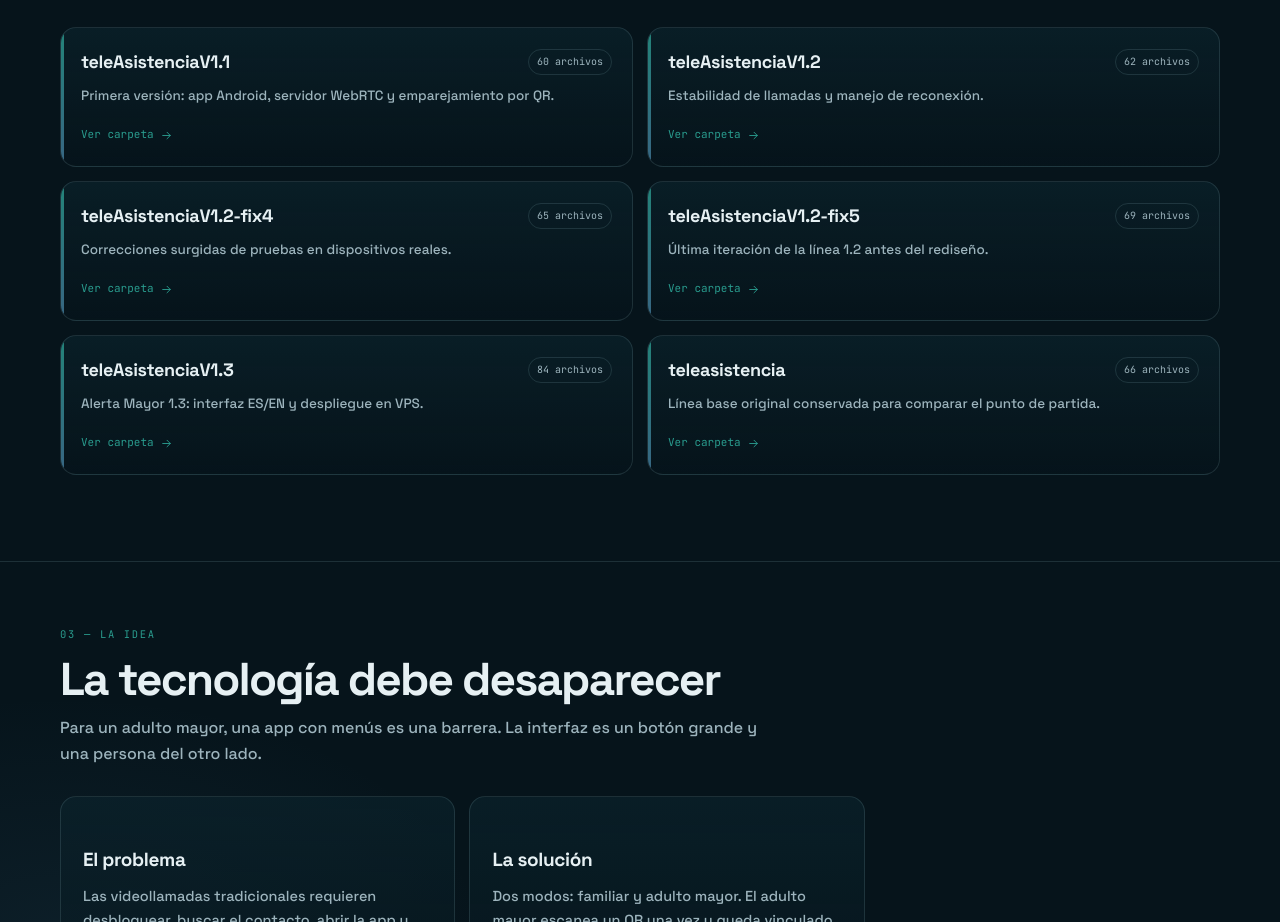
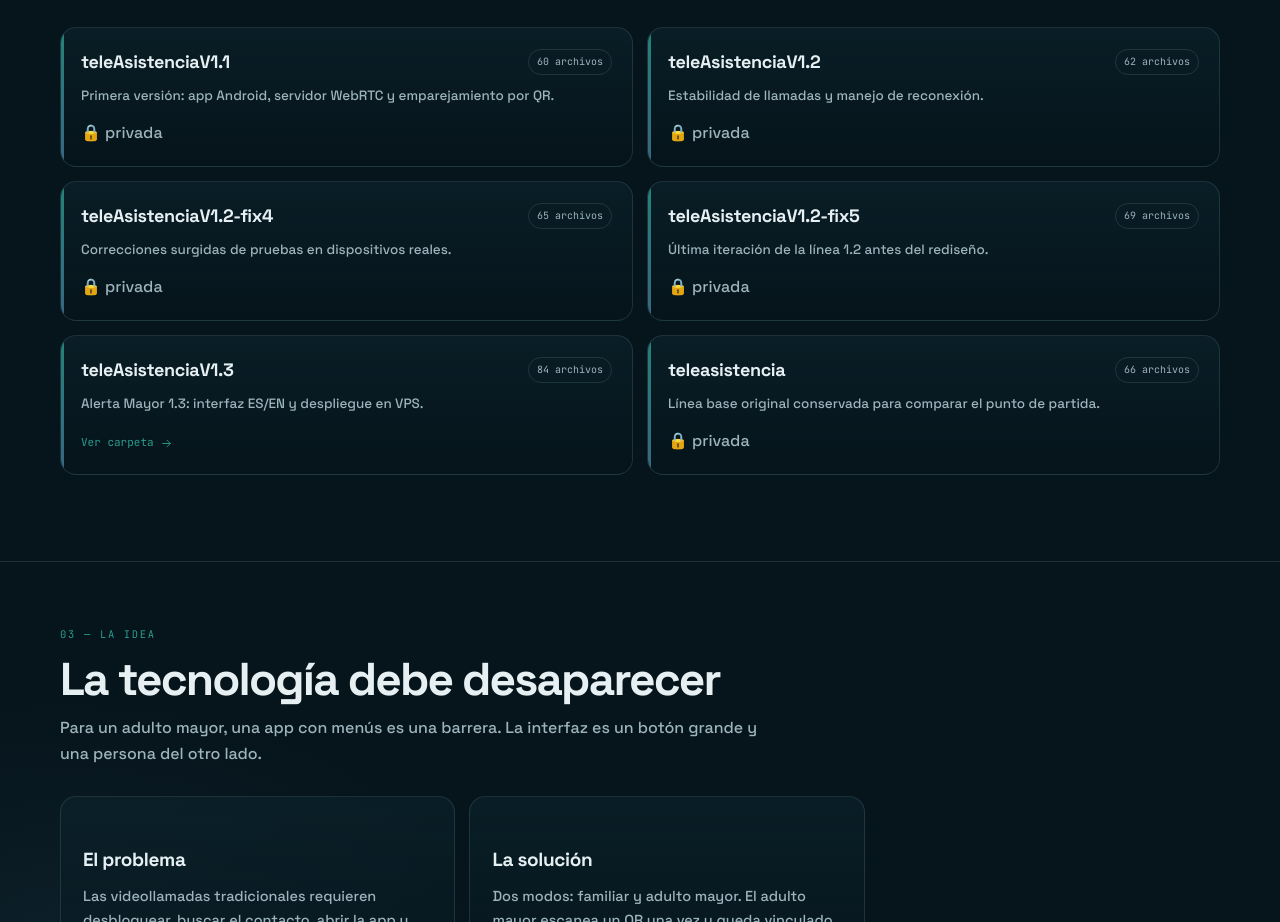
Before and after one commit to jmadasme/teleasistencia, a plain HTML site: page docs/index.html in a window 1280 px wide. Shown: the part 1554-2476 px from the top of the page. Drawn offline with Linux system fonts and the light colour scheme; no server answers.

Commit message:
feat: marcar 5 versiones privadas en la página

```diff
--- a/docs/index.html
+++ b/docs/index.html
@@ -226,19 +226,19 @@ h2{font-size:clamp(30px,4vw,46px);line-height:1.05;letter-spacing:-.04em;margin:
   <div class="versions"><article class="version reveal">
   <div class="version-top"><h3>teleAsistenciaV1.1</h3><span class="count">60 archivos</span></div>
   <p>Primera versión: app Android, servidor WebRTC y emparejamiento por QR.</p>
-  <a href="https://github.com/jmadasme/teleasistencia/tree/main/versions/teleAsistenciaV1.1" target="_blank" rel="noopener">Ver carpeta <svg viewBox="0 0 24 24" width="13" height="13" fill="none" stroke="currentColor" stroke-width="1.7" stroke-linecap="round" stroke-linejoin="round" aria-hidden="true"><path d="M5 12h14M13 6l6 6-6 6"/></svg></a>
+  <span class="lock" style="color:var(--muted)">🔒 privada</span>
 </article><article class="version reveal">
   <div class="version-top"><h3>teleAsistenciaV1.2</h3><span class="count">62 archivos</span></div>
   <p>Estabilidad de llamadas y manejo de reconexión.</p>
-  <a href="https://github.com/jmadasme/teleasistencia/tree/main/versions/teleAsistenciaV1.2" target="_blank" rel="noopener">Ver carpeta <svg viewBox="0 0 24 24" width="13" height="13" fill="none" stroke="currentColor" stroke-width="1.7" stroke-linecap="round" stroke-linejoin="round" aria-hidden="true"><path d="M5 12h14M13 6l6 6-6 6"/></svg></a>
+  <span class="lock" style="color:var(--muted)">🔒 privada</span>
 </article><article class="version reveal">
   <div class="version-top"><h3>teleAsistenciaV1.2-fix4</h3><span class="count">65 archivos</span></div>
   <p>Correcciones surgidas de pruebas en dispositivos reales.</p>
-  <a href="https://github.com/jmadasme/teleasistencia/tree/main/versions/teleAsistenciaV1.2-fix4" target="_blank" rel="noopener">Ver carpeta <svg viewBox="0 0 24 24" width="13" height="13" fill="none" stroke="currentColor" stroke-width="1.7" stroke-linecap="round" stroke-linejoin="round" aria-hidden="true"><path d="M5 12h14M13 6l6 6-6 6"/></svg></a>
+  <span class="lock" style="color:var(--muted)">🔒 privada</span>
 </article><article class="version reveal">
   <div class="version-top"><h3>teleAsistenciaV1.2-fix5</h3><span class="count">69 archivos</span></div>
   <p>Última iteración de la línea 1.2 antes del rediseño.</p>
-  <a href="https://github.com/jmadasme/teleasistencia/tree/main/versions/teleAsistenciaV1.2-fix5" target="_blank" rel="noopener">Ver carpeta <svg viewBox="0 0 24 24" width="13" height="13" fill="none" stroke="currentColor" stroke-width="1.7" stroke-linecap="round" stroke-linejoin="round" aria-hidden="true"><path d="M5 12h14M13 6l6 6-6 6"/></svg></a>
+  <span class="lock" style="color:var(--muted)">🔒 privada</span>
 </article><article class="version reveal">
   <div class="version-top"><h3>teleAsistenciaV1.3</h3><span class="count">84 archivos</span></div>
   <p>Alerta Mayor 1.3: interfaz ES/EN y despliegue en VPS.</p>
@@ -246,7 +246,7 @@ h2{font-size:clamp(30px,4vw,46px);line-height:1.05;letter-spacing:-.04em;margin:
 </article><article class="version reveal">
   <div class="version-top"><h3>teleasistencia</h3><span class="count">66 archivos</span></div>
   <p>Línea base original conservada para comparar el punto de partida.</p>
-  <a href="https://github.com/jmadasme/teleasistencia/tree/main/versions/teleasistencia" target="_blank" rel="noopener">Ver carpeta <svg viewBox="0 0 24 24" width="13" height="13" fill="none" stroke="currentColor" stroke-width="1.7" stroke-linecap="round" stroke-linejoin="round" aria-hidden="true"><path d="M5 12h14M13 6l6 6-6 6"/></svg></a>
+  <span class="lock" style="color:var(--muted)">🔒 privada</span>
 </article></div>
 </div></section>
 <section class="section tight"><div class="wrap"><div class="section-head reveal"><div class="kicker">03 — La idea</div><h2>La tecnología debe desaparecer</h2><p class="section-sub">Para un adulto mayor, una app con menús es una barrera. La interfaz es un botón grande y una persona del otro lado.</p></div><div class="rich reveal"><div class="card-grid">
```
